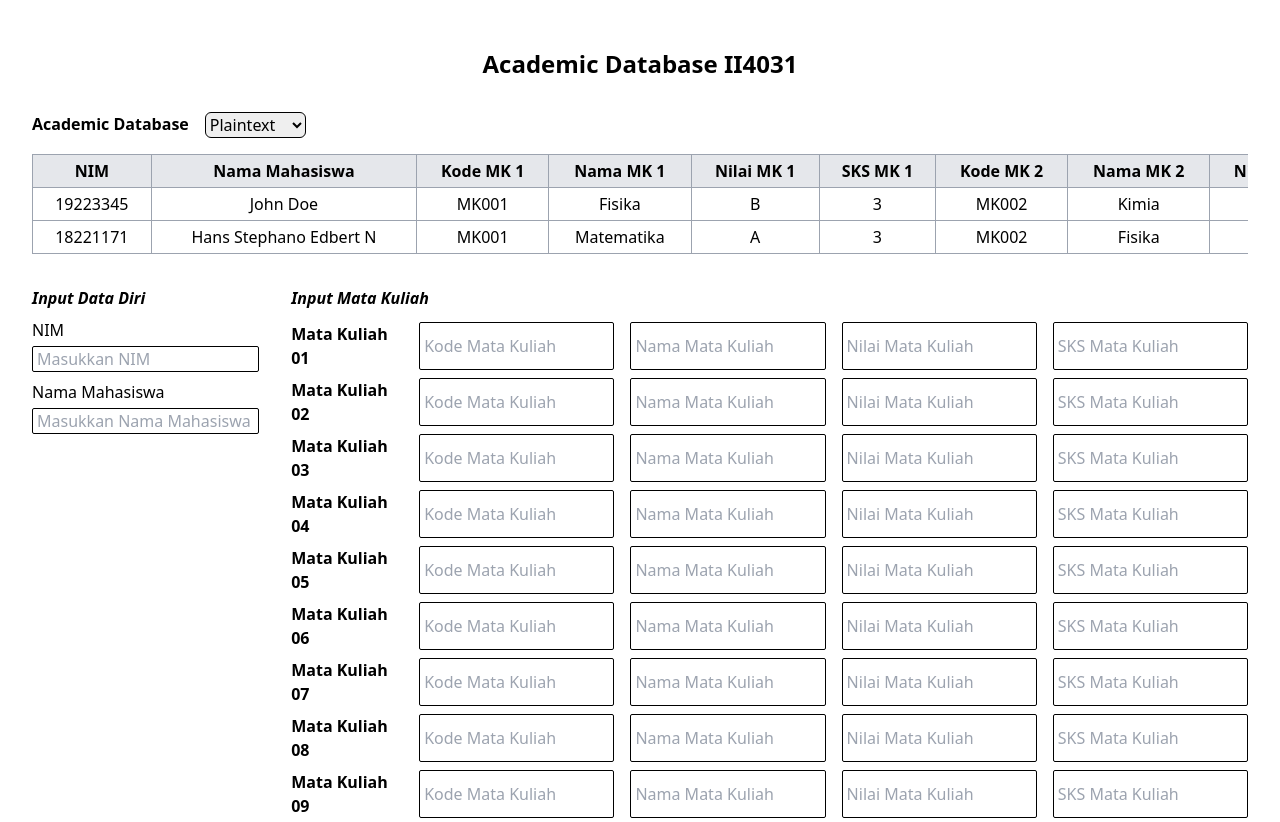
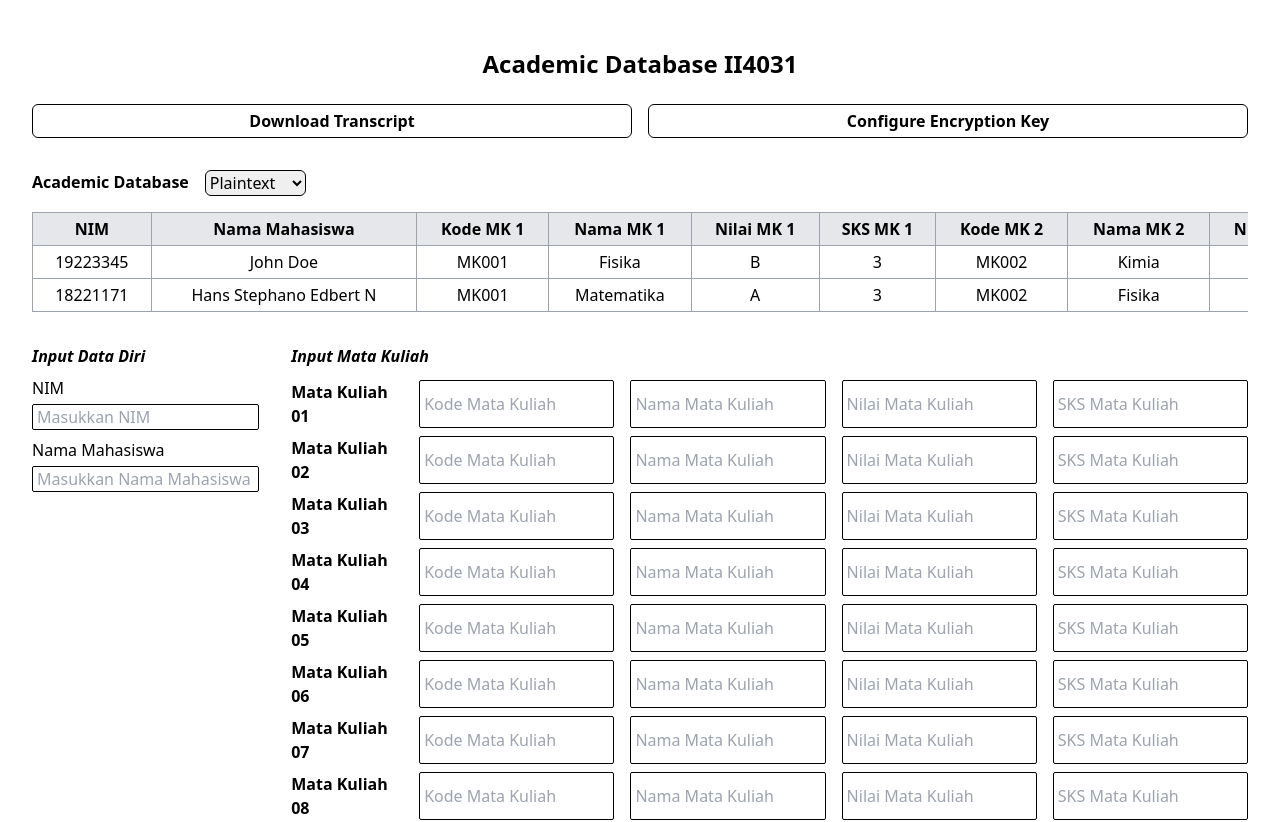
Before and after one commit to Fakhripm/II4031-Seven, a Next.js app: page / in a window 1280 px wide. Shown: the top 822 px of the page. Built offline with nearby package versions, Linux system fonts and the light colour scheme.

Commit message:
feat: created config page

```diff
--- /dev/null
+++ b/src/app/config/page.tsx
@@ -0,0 +1,24 @@
+export default function Page() {
+  return (
+    <div className="flex flex-col px-8 py-8">
+      <header className="flex w-full flex-col items-center gap-6 py-4">
+        <h1 className="font-bold">Configure Encryption Key</h1>
+        <nav className="flex w-full justify-between gap-4 font-semibold">
+          <a
+            href="./download"
+            className="w-full rounded-md border border-black p-1 text-center hover:bg-black hover:text-white"
+          >
+            Download Transcript
+          </a>
+          <a
+            href="./"
+            className="w-full rounded-md border border-black p-1 text-center hover:bg-black hover:text-white"
+          >
+            Academic Database
+          </a>
+        </nav>
+      </header>
+      <section></section>
+    </div>
+  );
+}
--- a/src/app/page.tsx
+++ b/src/app/page.tsx
@@ -1,4 +1,6 @@
+"use client";
 import React from "react";
+import { hitungIPK } from "@/utils/indeks";
 
 interface MataKuliah {
   kodeMK: string;
@@ -58,38 +60,6 @@ const data2: RecordData = {
   ttd: "abcdefghijklmn",
 };
 
-const fromIndeks = (indeks: string) => {
-  switch (indeks) {
-    case "A":
-      return 4.0;
-    case "AB":
-      return 3.5;
-    case "B":
-      return 3.0;
-    case "BC":
-      return 2.5;
-    case "C":
-      return 2.0;
-    case "D":
-      return 1.0;
-    case "E":
-      return 0.0;
-    default:
-      throw new Error("fromIndeks: Indeks Tidak Ditemukan");
-  }
-};
-
-const hitungIPK = (MK: MataKuliah[]) => {
-  let nilaiKolektif = 0;
-  let totalSKS = 0;
-  MK.forEach((matkul) => {
-    nilaiKolektif += fromIndeks(matkul.nilaiMK) * matkul.sksMK;
-    totalSKS += matkul.sksMK;
-  });
-
-  return nilaiKolektif / totalSKS;
-};
-
 const Record = (record: RecordData) => {
   return (
     <tr>
@@ -112,18 +82,82 @@ const Record = (record: RecordData) => {
 const InputMataKuliah = ({ index }: { index: string }) => (
   <div className="flex w-full gap-4">
     <text className="min-w-28 font-semibold">Mata Kuliah {index}</text>
-    <input placeholder="Kode Mata Kuliah" />
-    <input placeholder="Nama Mata Kuliah" />
-    <input placeholder="Nilai Mata Kuliah" />
-    <input placeholder="SKS Mata Kuliah" />
+    <input
+      name="kode"
+      minLength={6}
+      maxLength={6}
+      placeholder="Kode Mata Kuliah"
+      required
+    />
+    <input name="nama" placeholder="Nama Mata Kuliah" required />
+    <input
+      name="nilai"
+      placeholder="Nilai Mata Kuliah"
+      required
+      pattern="[Aa][Bb]?|[Bb][Cc]?|[Cc]|[Dd]|[Ee]"
+    />
+    <input
+      name="sks"
+      type="number"
+      max={9}
+      placeholder="SKS Mata Kuliah"
+      required
+    />
   </div>
 );
+
+const handleSubmit = (e: React.FormEvent<HTMLFormElement>) => {
+  e.preventDefault();
+
+  const recordData: RecordData[] = [];
+  const formData = new FormData(e.currentTarget);
+
+  const nim = formData.get("nim-input");
+  const nama = formData.get("nama-input");
+  const kodeMK = formData.getAll("kode");
+  const namaMK = formData.getAll("nama");
+  const nilaiMK = formData.getAll("nilai");
+  const sksMK = formData.getAll("sks");
+
+  console.log(nim);
+  console.log(nama);
+  console.log(kodeMK);
+  console.log(namaMK);
+  console.log(nilaiMK);
+  console.log(sksMK);
+
+  if (kodeMK.length !== 10) {
+    alert("Please fill the empty fields for 'Kode Mata Kuliah'!");
+  } else if (namaMK.length !== 10) {
+    alert("Please fill the empty fields for 'Nama Mata Kuliah'!");
+  } else if (nilaiMK.length !== 10) {
+    alert("Please fill the empty fields for 'Nilai Mata Kuliah'!");
+  } else if (sksMK.length !== 10) {
+    alert("Please fill the empty fields for 'SKS Mata Kuliah'!");
+  } else {
+    // sendInputValueToApi(inputValue).then(() => /* Do something */)
+  }
+};
 
 export default function Page() {
   return (
     <div className="flex flex-col px-8 py-8">
-      <header className="flex w-full justify-center py-4">
+      <header className="flex w-full flex-col items-center gap-6 py-4">
         <h1 className="font-bold">Academic Database II4031</h1>
+        <nav className="flex w-full justify-between gap-4 font-semibold">
+          <a
+            href="./download"
+            className="w-full rounded-md border border-black p-1 text-center hover:bg-black hover:text-white"
+          >
+            Download Transcript
+          </a>
+          <a
+            href="./config"
+            className="w-full rounded-md border border-black p-1 text-center hover:bg-black hover:text-white"
+          >
+            Configure Encryption Key
+          </a>
+        </nav>
       </header>
       <section className="flex flex-col gap-4 py-4">
         <div className="flex gap-4">
@@ -172,17 +206,22 @@ export default function Page() {
           </table>
         </article>
       </section>
+      <form onSubmit={handleSubmit}>
         <section className="flex w-full pb-2">
           <aside className="flex w-1/5 flex-col py-4 pr-4">
             <h2 className="font-semibold italic">Input Data Diri</h2>
             <label htmlFor="nim-input" className="block pb-1 pt-2 font-medium">
               NIM
             </label>
-          <input id="nim-input" placeholder="Masukkan NIM" />
+            <input id="nim-input" name="nim-input" placeholder="Masukkan NIM" />
             <label htmlFor="nama-input" className="block pb-1 pt-2 font-medium">
               Nama Mahasiswa
             </label>
-          <input id="nama-input" placeholder="Masukkan Nama Mahasiswa" />
+            <input
+              id="nama-input"
+              name="nama-input"
+              placeholder="Masukkan Nama Mahasiswa"
+            />
           </aside>
           <section className="flex w-4/5 flex-col gap-2 overflow-x-auto py-4 pl-4">
             <h2 className="pb-1 font-semibold italic">Input Mata Kuliah</h2>
@@ -198,7 +237,7 @@ export default function Page() {
             <InputMataKuliah index="10" />
           </section>
         </section>
-      <form>
+
         <input
           type="submit"
           className="w-full rounded-md bg-gray-800 py-1 font-medium italic text-white hover:cursor-pointer hover:bg-black"
--- /dev/null
+++ b/src/utils/indeks.tsx
@@ -0,0 +1,38 @@
+interface MataKuliah {
+  kodeMK: string;
+  namaMK: string;
+  nilaiMK: string;
+  sksMK: number;
+}
+
+const fromIndeks = (indeks: string) => {
+  switch (indeks) {
+    case "A":
+      return 4.0;
+    case "AB":
+      return 3.5;
+    case "B":
+      return 3.0;
+    case "BC":
+      return 2.5;
+    case "C":
+      return 2.0;
+    case "D":
+      return 1.0;
+    case "E":
+      return 0.0;
+    default:
+      throw new Error("fromIndeks: Indeks Tidak Ditemukan");
+  }
+};
+
+export const hitungIPK = (MK: MataKuliah[]) => {
+  let nilaiKolektif = 0;
+  let totalSKS = 0;
+  MK.forEach((matkul) => {
+    nilaiKolektif += fromIndeks(matkul.nilaiMK) * matkul.sksMK;
+    totalSKS += matkul.sksMK;
+  });
+
+  return nilaiKolektif / totalSKS;
+};
```
Lines whose indentation alone changed are shown as unchanged.
